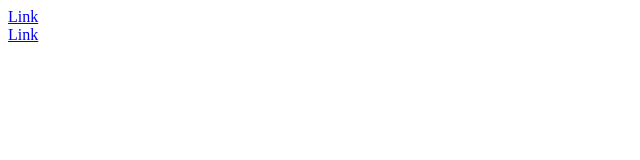
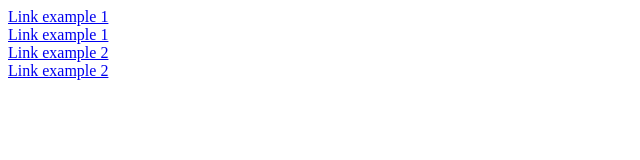
Before and after one commit to pedromdev/Simple-Lightbox-Video-jQuery, a plain HTML site: page index.html in a window 1280 px wide. Shown: the whole page, without its empty margins (0-640 px from the left). Drawn offline with nearby package versions, Linux system fonts and the light colour scheme.

Commit message:
Atualizando exemplo

```diff
--- a/index.html
+++ b/index.html
@@ -5,11 +5,28 @@
 	<title>Lightbox</title>
 	<link rel="stylesheet" type="text/css" href="css/lightbox.min.css">
 	<script type="text/javascript" src="http://ajax.googleapis.com/ajax/libs/jquery/1.9.1/jquery.min.js"></script>
+	<script type="text/javascript" src="js/lightbox.min.js"></script>
 </head>
 <body style="background: #FFF;">
-	<a href="#" class="slvj-link-lightbox" data-videoid="fCYLShRKo3w" data-videosite="youtube">Link</a><br>
-	<a href="#" class="slvj-link-lightbox" data-videoid="TLEfnQ1nbSY" data-videosite="youtube">Link</a>
-
-	<script type="text/javascript" src="js/lightbox.min.js"></script>
+	<div class="examples1">
+		<a href="#" class="slvj-link-lightbox 1" data-videoid="fCYLShRKo3w" data-videosite="youtube">
+			Link example 1
+		</a><br>
+		<a href="#" class="slvj-link-lightbox 1" data-videoid="TLEfnQ1nbSY" data-videosite="youtube">
+			Link example 1
+		</a>
+	</div>
+	<div class="examples2">
+		<a href="#" class="slvj-link-lightbox 2" data-videoid="muezaVIxnK4" data-videosite="youtube">
+			Link example 2
+		</a><br>
+		<a href="#" class="slvj-link-lightbox 2" data-videoid="RUw7C5sKaLw" data-videosite="youtube">
+			Link example 2
+		</a>
+	</div>
+	<script type="text/javascript">
+		$('.examples1 a').simpleLightboxVideo();
+		$('.examples2 a').simpleLightboxVideo();
+	</script>
 </body>
 </html>
```
